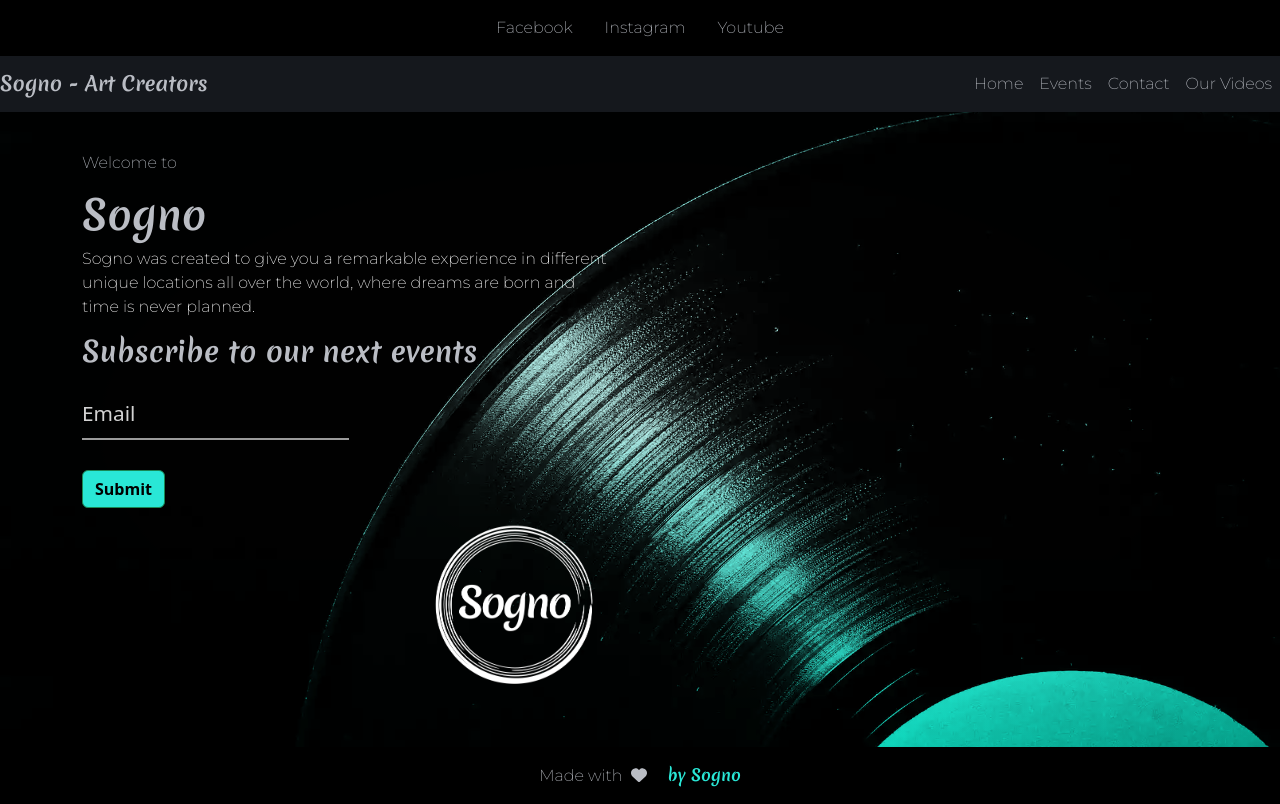
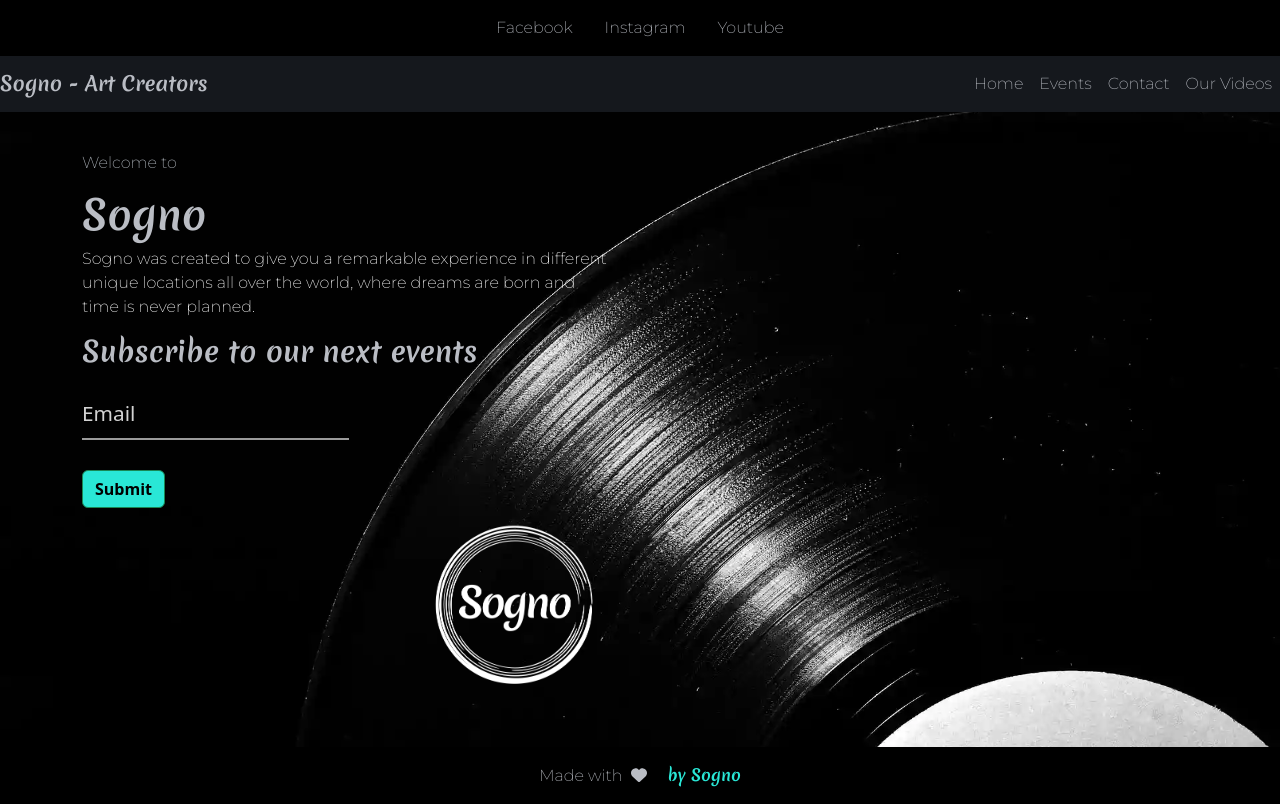
Before and after one commit to silviu-cpu/sogno-upgrade, a Next.js app: page / in a window 1280 px wide. Built offline with nearby package versions, Linux system fonts and the light colour scheme.

Commit message:
Fixed background

```diff
--- a/styles/globals.css
+++ b/styles/globals.css
@@ -21,10 +21,6 @@
   box-sizing: border-box;
 }
 
-input {
-  margin-bottom: 20px;
-}
-
 @media (prefers-color-scheme: dark) {
   html {
     color-scheme: dark;
--- a/styles/home.scss
+++ b/styles/home.scss
@@ -102,9 +102,7 @@
 .background{
     width: 100%;
     height: calc(100vh - 165px);
-    background:linear-gradient(
-        180deg
-        ,transparent 27%,rgba(41, 231, 214, 1)),radial-gradient(farthest-corner,transparent 0,rgba(41, 231, 214, 1) 100%),url('/background.webp') no-repeat;
+    background: url('/background.webp') no-repeat;
     background-size: cover;
     background-position: center center;
     overflow-y: hidden;
```
